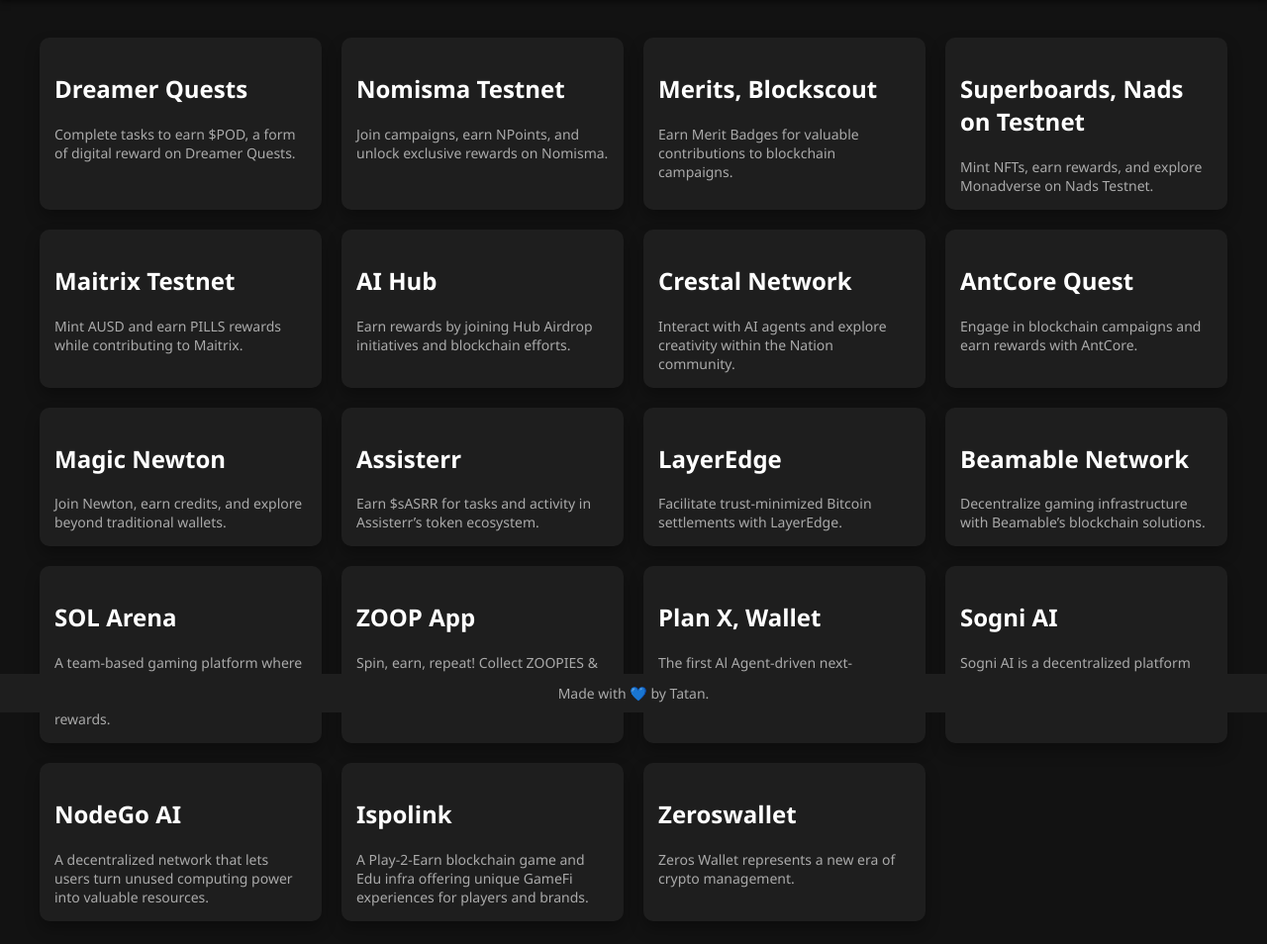
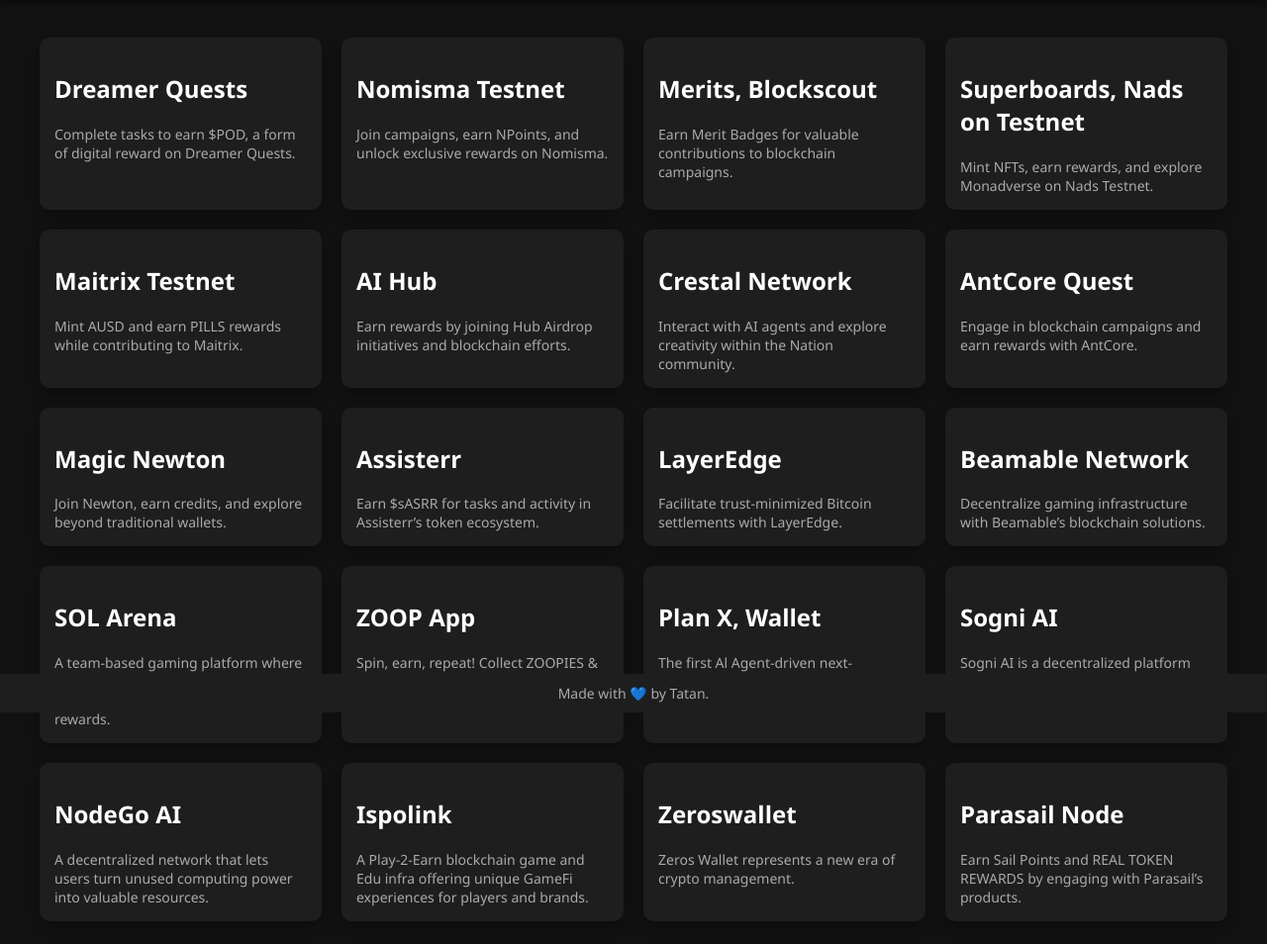
Before and after one commit to ehtatan/ehtatan.github.io, a plain HTML site: page index.html in a window 1280 px wide. Shown: the part 80-1034 px from the top of the page at 99% size. Drawn offline with Linux system fonts and the light colour scheme.

Commit message:
Add Parasail Node

```diff
--- a/index.html
+++ b/index.html
@@ -90,6 +90,10 @@
                 <h2>Zeroswallet</h2>
                 <p>Zeros Wallet represents a new era of crypto management.</p>
             </a>
+            <a href="https://www.parasail.network/season" target="_blank" class="card">
+                <h2>Parasail Node</h2>
+                <p>Earn Sail Points and REAL TOKEN REWARDS by engaging with Parasail’s products.</p>
+            </a>
         </div>
     </div>
     <footer
```
